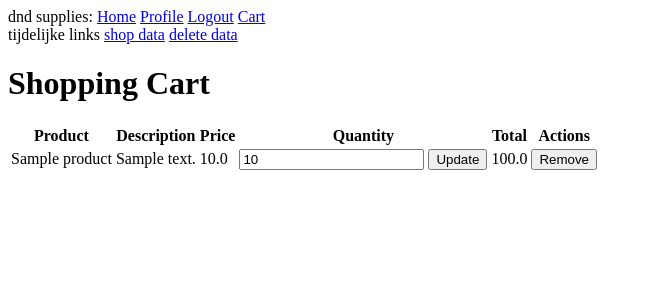
After one commit to robbedeclerk/webshop_eindwerk, a Flask app: page /cart in a window 1280 px wide. The commit adds this page. Shown: the top 300 px of the page, without its empty margins (0-652 px from the left). Run offline with Flask 3, Linux system fonts and the light colour scheme; a user stored in the database is signed in; tables that the repository leaves empty hold one stand-in row (values such as "Sample post").

Commit message:
update shopping cart

```diff
--- a/app/forms.py
+++ b/app/forms.py
@@ -1,6 +1,6 @@
 from flask_wtf import FlaskForm
 from wtforms import StringField, PasswordField, BooleanField, SubmitField, IntegerField,DecimalField,SelectField
-from wtforms.validators import ValidationError, DataRequired, Email, EqualTo
+from wtforms.validators import ValidationError, DataRequired, Email, EqualTo,NumberRange
 from wtforms.fields import DecimalField
 import sqlalchemy as sa
 from app import db
@@ -67,3 +67,7 @@ class AddProductForm(FlaskForm):
     price = DecimalField('Price', validators=[DataRequired()])
     category = SelectField('Category', coerce=int, validators=[DataRequired()])
     submit = SubmitField('Submit')
+
+class AddToCartForm(FlaskForm):
+    quantity = IntegerField('Quantity', validators=[DataRequired(), NumberRange(min=1, message="Quantity must be at least 1")])
+    submit = SubmitField('Add to Cart')
--- a/app/routes.py
+++ b/app/routes.py
@@ -1,9 +1,9 @@
-from flask import render_template,flash,redirect,url_for,request
-from app import app,db
-from app.forms import LoginForm,RegistrationForm,EditProfileForm,AddCategoryForm,AddProductForm
-from flask_login import current_user, login_user,logout_user,login_required
+from flask import render_template, flash, redirect, url_for, request
+from app import app, db
+from app.forms import LoginForm, RegistrationForm, EditProfileForm, AddCategoryForm, AddProductForm
+from flask_login import current_user, login_user, logout_user, login_required
 import sqlalchemy as sa
-from app.models import User,Product,Category
+from app.models import User, Product, Category, CartItem
 from urllib.parse import urlsplit
 
 @app.route('/')
@@ -160,3 +160,56 @@ def delete_product(product_id):
 def product(product_id):
     product = Product.query.get_or_404(product_id)
     return render_template('product.html', product=product)
+
+@app.route('/add_to_cart/<int:product_id>', methods=['GET', 'POST'])
+def add_to_cart(product_id):
+    product = Product.query.get_or_404(product_id)
+    if not product:
+        flash('Product not found.', 'error')
+        return redirect(url_for('index'))
+
+    if request.method == 'POST':
+        if current_user.is_authenticated:
+            cart_item = CartItem(user_id=current_user.id, product_id=product_id)
+            db.session.add(cart_item)
+            db.session.commit()
+            flash('Item added to cart successfully!')
+        else:
+            flash('You need to log in to add items to the cart.', 'error')
+            return redirect(url_for('login'))
+        return redirect(url_for('index'))
+    else:
+        # Handle GET request if needed
+        return redirect(url_for('index'))
+
+    return redirect(url_for('index'))
+
+@app.route('/cart')
+@login_required
+def view_cart():
+    cart_items = CartItem.query.filter_by(user_id=current_user.id).all()
+    return render_template('cart.html', cart_items=cart_items)
+
+@app.route('/remove_from_cart/<int:cart_item_id>', methods=['POST'])
+@login_required
+def remove_from_cart(cart_item_id):
+    cart_item = CartItem.query.get_or_404(cart_item_id)
+    if cart_item:
+        db.session.delete(cart_item)
+        db.session.commit()
+        flash('Item removed from cart successfully!')
+    return redirect(url_for('view_cart'))
+
+@app.route('/update_cart/<int:cart_item_id>', methods=['POST'])
+@login_required
+def update_cart(cart_item_id):
+    cart_item = CartItem.query.get_or_404(cart_item_id)
+    if cart_item:
+        new_quantity = request.form.get('quantity')
+        if new_quantity:
+            cart_item.quantity = int(new_quantity)
+            db.session.commit()
+            flash('Cart item updated successfully!')
+        else:
+            flash('Invalid quantity.')
+    return redirect(url_for('view_cart'))
--- a/app/templates/base.html
+++ b/app/templates/base.html
@@ -13,6 +13,11 @@
             <a href="{{ url_for('profile') }}">Profile</a>
             <a href="{{ url_for('logout') }}">Logout</a>
             {% endif %}
+            {% if current_user.is_authenticated %}
+            <a href="{{ url_for('view_cart') }}">Cart</a>
+            {% else %}
+            <a href="{{ url_for('login') }}">Cart</a>
+            {% endif %}
         </div>
         <div>
             tijdelijke links
--- /dev/null
+++ b/app/templates/cart.html
@@ -0,0 +1,41 @@
+{% extends "base.html" %}
+{% block content %}
+    <h1>Shopping Cart</h1>
+    {% if cart_items %}
+        <table>
+            <thead>
+                <tr>
+                    <th>Product</th>
+                    <th>Description</th>
+                    <th>Price</th>
+                    <th>Quantity</th>
+                    <th>Total</th>
+                    <th>Actions</th>
+                </tr>
+            </thead>
+            <tbody>
+                {% for cart_item in cart_items %}
+                    <tr>
+                        <td>{{ cart_item.product.name }}</td>
+                        <td>{{ cart_item.product.description }}</td>
+                        <td>{{ cart_item.product.price }}</td>
+                        <td>
+                            <form action="{{ url_for('update_cart', cart_item_id=cart_item.id) }}" method="post">
+                                <input type="number" name="quantity" value="{{ cart_item.quantity }}">
+                                <input type="submit" value="Update">
+                            </form>
+                        </td>
+                        <td>{{ cart_item.product.price * cart_item.quantity }}</td>
+                        <td>
+                            <form action="{{ url_for('remove_from_cart', cart_item_id=cart_item.id) }}" method="post">
+                                <input type="submit" value="Remove">
+                            </form>
+                        </td>
+                    </tr>
+                {% endfor %}
+            </tbody>
+        </table>
+    {% else %}
+        <p>Your shopping cart is empty.</p>
+    {% endif %}
+{% endblock %}
```
Also changed, not shown: app/models.py (+10 -0 lines), app/templates/product.html (+7 -1 lines), migrations/versions/f2084795df02_create_cart_item_table.py (added, +36 -0 lines).
